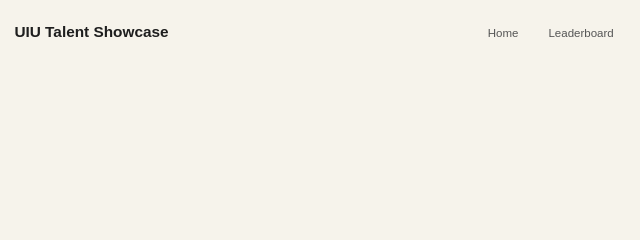
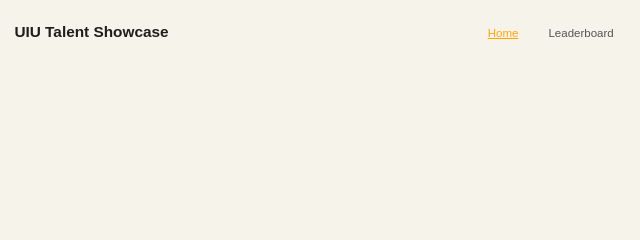
Before and after one commit to gra-kafi/UIU-TS, a plain HTML site: page admin_login.html in a window 1280 px wide. In both pictures the pointer is over the link "Home". Shown: the top 240 px of the page, 88-728 px from the left. Drawn offline with Linux system fonts and the light colour scheme.

Commit message:
kafi - Update 3

```diff
--- a/admin_login.css
+++ b/admin_login.css
@@ -47,6 +47,12 @@ body {
     font-size: 0.9vw;
     transition: 0.3s;
 }
+
+#home:hover, #leaderboard:hover, #about:hover {
+    text-decoration: underline;
+    color: orange;
+}
+
 
 /* MAIN SECTION */
 .container {
```
